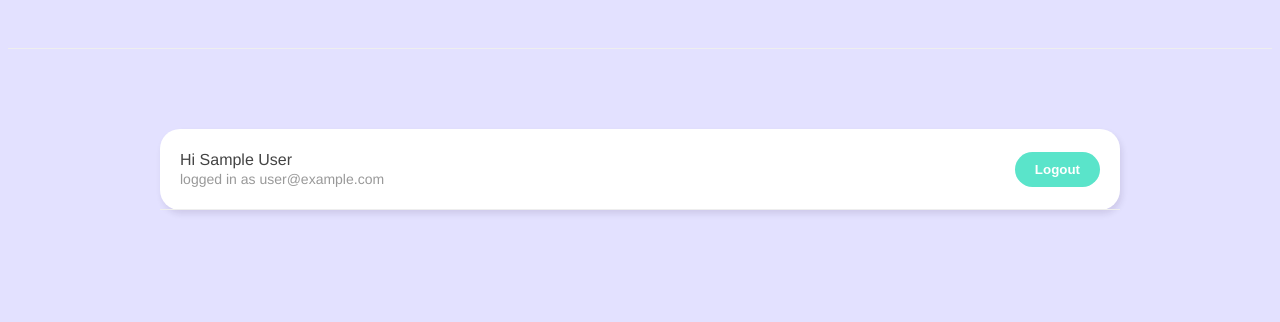
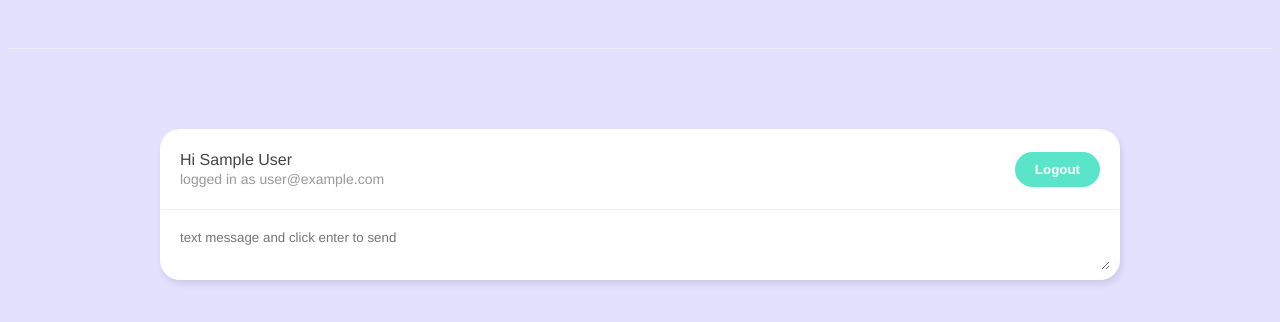
Before and after one commit to ChitKhonn/Live-Chat-App, a Vue app: page /chatroom in a window 1280 px wide. Shown: the top 322 px of the page. Built offline with nearby package versions, Linux system fonts and the light colour scheme; no server answers; sample sign-in values are in the browser's storage.

Commit message:
created chatform

```diff
--- /dev/null
+++ b/src/components/ChatForm.vue
@@ -0,0 +1,46 @@
+<script>
+import {ref} from "vue";
+import getUser from "@/composables/getUser";
+import {timestamp} from "@/firebase/config";
+
+export  default {
+  setup() {
+    let message = ref("");
+    let {user} = getUser();
+    let handleSubmit = ()=> {
+      let chart = {
+        message:message.value,
+        name:user.value.displayName,
+        created_at:timestamp()
+      }
+
+      message.value = ""
+    }
+    return {message,handleSubmit};
+  }
+}
+</script>
+
+<template>
+  <form action="">
+    <textarea placeholder="text message and click enter to send" v-model="message" @keypress.enter="handleSubmit"></textarea>
+  </form>
+</template>
+
+<style>
+form {
+  margin: 10px;
+}
+textarea {
+  width: 100%;
+  max-width: 100%;
+  margin-bottom: 6px;
+  padding: 10px;
+  box-sizing: border-box;
+  border: 0;
+  border-radius: 20px;
+  font-family: inherit;
+  outline: none;
+}
+
+</style>
--- a/src/components/Chatroom.vue
+++ b/src/components/Chatroom.vue
@@ -3,9 +3,10 @@
 import getUser from "@/composables/getUser";
 import {useRouter} from "vue-router";
 import {watch} from "vue";
+import ChatForm from "@/components/ChatForm.vue";
 
 export  default {
-  components: {Navbar},
+  components: {ChatForm, Navbar},
   setup() {
     let {user} = getUser();
     let router = useRouter();
@@ -21,6 +22,7 @@
 <template>
   <div class="container">
     <Navbar></Navbar>
+    <ChatForm></ChatForm>
   </div>
 </template>
 
```
